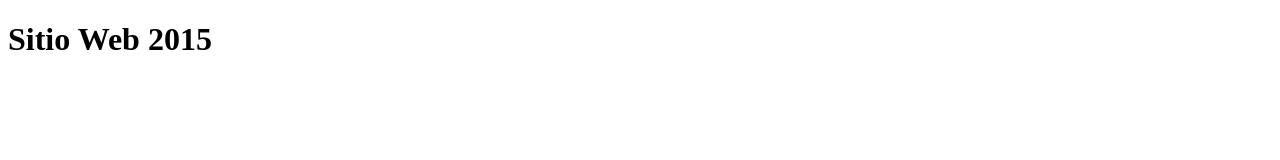
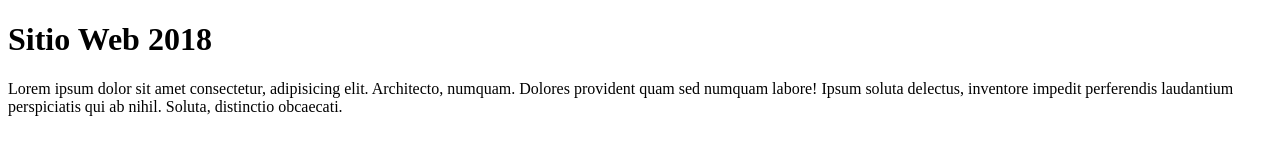
Before and after one commit to jonathanjd/sitio-web-2018, a plain HTML site: page index.html in a window 1280 px wide. Drawn offline with Linux system fonts and the light colour scheme.

Commit message:
Fix 2015 to 2018

```diff
--- a/index.html
+++ b/index.html
@@ -4,9 +4,10 @@
     <meta charset="UTF-8">
     <meta name="viewport" content="width=device-width, initial-scale=1.0">
     <meta http-equiv="X-UA-Compatible" content="ie=edge">
-    <title>Sitio Web 2015</title>
+    <title>Sitio Web 2018</title>
 </head>
 <body>
-    <h1>Sitio Web 2015</h1>
+    <h1>Sitio Web 2018</h1>
+    <p>Lorem ipsum dolor sit amet consectetur, adipisicing elit. Architecto, numquam. Dolores provident quam sed numquam labore! Ipsum soluta delectus, inventore impedit perferendis laudantium perspiciatis qui ab nihil. Soluta, distinctio obcaecati.</p>
 </body>
 </html>
```
